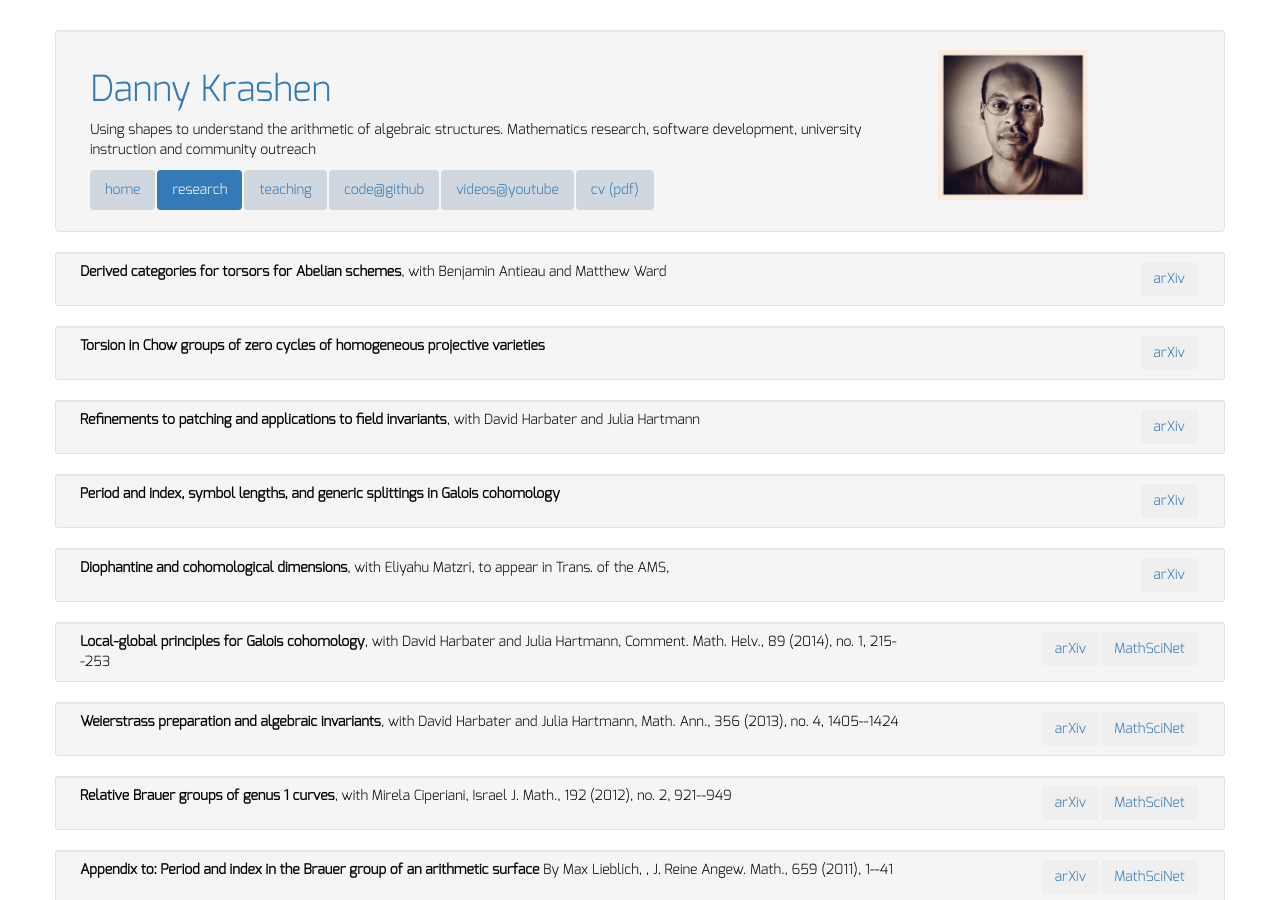
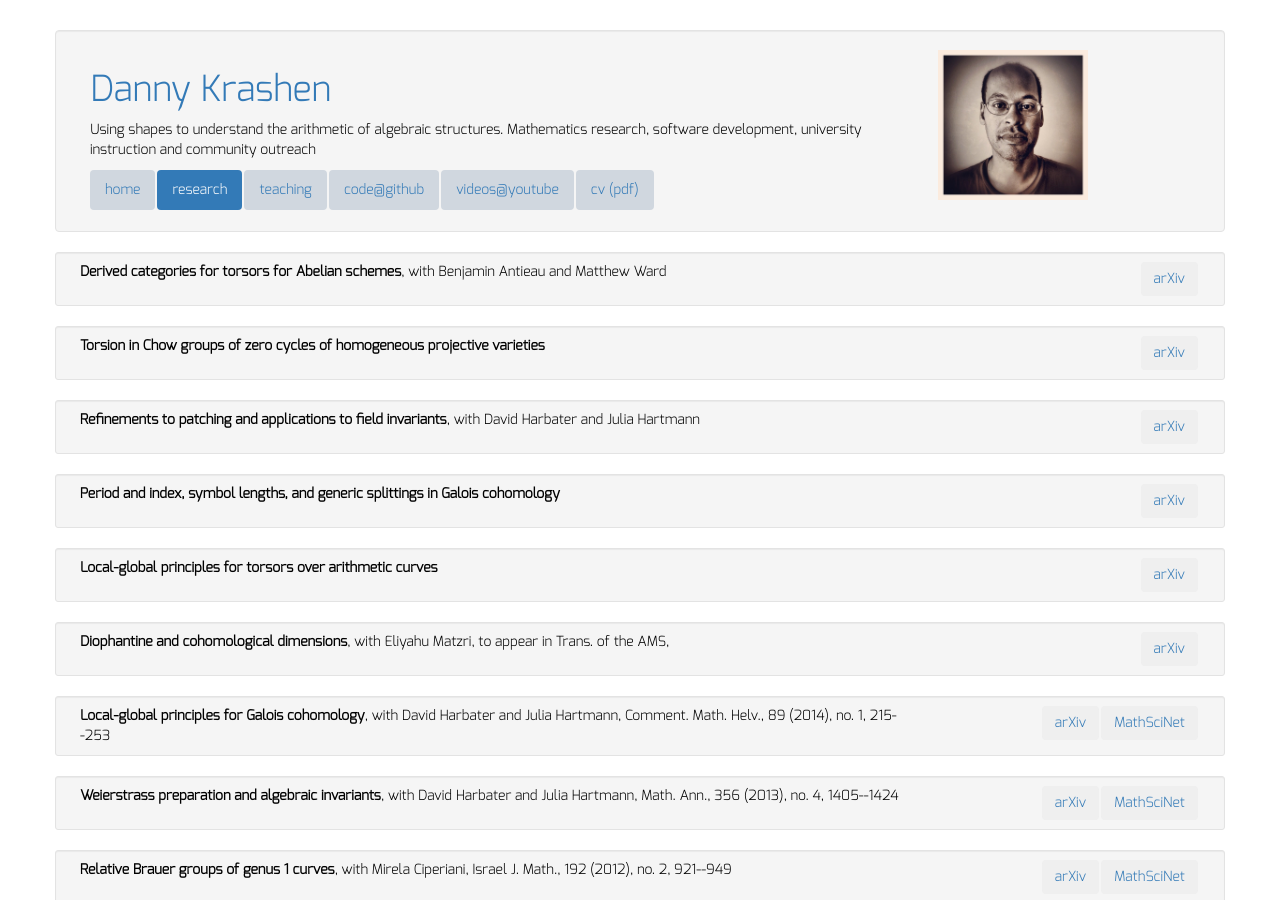
Before and after one commit to dkrashen/dkrashen.github.io, a Jekyll site: the page built from research/index.html, in a window 1280 px wide and 900 px high. Built offline with Jekyll 4.4.1, drawn with Linux system fonts in a browser that asks for light colours; nearby versions of some CDN libraries.

Commit message:
oops - forgot torsors over arithmetic curves paper

```diff
--- a/_data/publications.yml
+++ b/_data/publications.yml
@@ -15,6 +15,10 @@
 - title: "Period and index, symbol lengths, and generic splittings in Galois cohomology"
   year: 2013
   arxiv: "1305.5217"
+
+- title: "Local-global principles for torsors over arithmetic curves"
+  year: 2013
+  arxiv: "1108.3323"
 
 
 - arxiv: "1305.5295"
```
